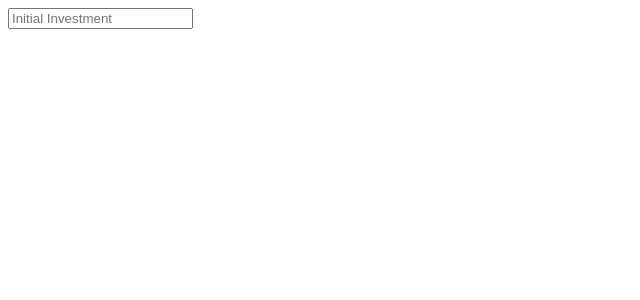
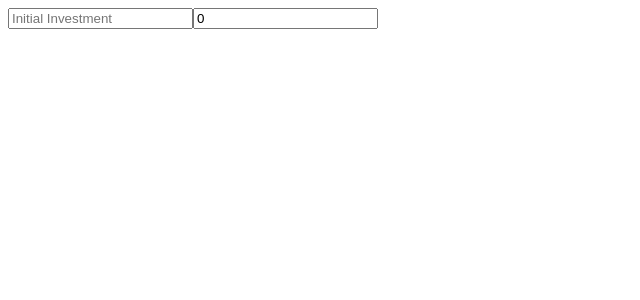
Before and after one commit to leo-generali/investment-calc, a React (Create React App) app: page / in a window 1280 px wide. Shown: the top 300 px of the page, without its empty margins (0-640 px from the left). Built offline with nearby package versions, Linux system fonts and the light colour scheme.

Commit message:
Create investment years component

```diff
--- a/src/App.js
+++ b/src/App.js
@@ -6,6 +6,7 @@ import React, { Component } from 'react';
 
 // Components
 import InitialInvestment from './components/InitialInvestment';
+import InvestmentYears from './components/InvestmentYears';
 
 
 class App extends Component {
@@ -15,7 +16,9 @@ class App extends Component {
   }
 
   state = {
-    initialInvestment: ""
+    initialInvestment: "",
+    investmentYears: 0,
+    yearlyInvestmentBalance: []
   }
 
   handleChange(e) {
@@ -34,9 +37,13 @@ class App extends Component {
           initialInvestment={this.state.initialInvestment}
           handleChange={this.handleChange}
         />
+        <InvestmentYears
+          investmentYears={this.state.investmentYears}
+          handleChange={this.handleChange}
+        />
       </main>
     );
-  }className="App"
+  }
 }
 
 export default App;
--- a/src/components/InitialInvestment.js
+++ b/src/components/InitialInvestment.js
@@ -8,7 +8,7 @@ class InitialInvestment extends Component {
         type="text"
         placeholder="Initial Investment"
         value={this.props.initialInvestment}
-        onChange={(e) => this.props.handleChange(e, 'initialInvestment')}
+        onChange={(e) => this.props.handleChange(e)}
       />
     );
   }
--- /dev/null
+++ b/src/components/InvestmentYears.js
@@ -0,0 +1,17 @@
+import React, { Component } from 'react';
+
+class InvestmentYears extends Component {
+  render() {
+    return(
+      <input
+        name="investmentYears"
+        type="number"
+        placeholder="15"
+        value={this.props.investmentYears}
+        onChange={(e) => this.props.handleChange(e)}
+      />
+    );
+  }
+}
+
+export default InvestmentYears;
```
